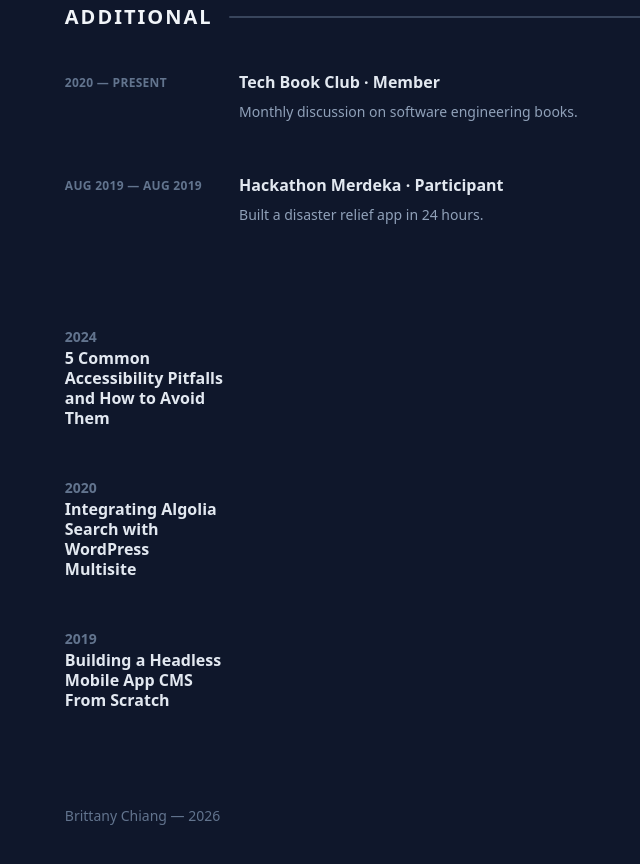
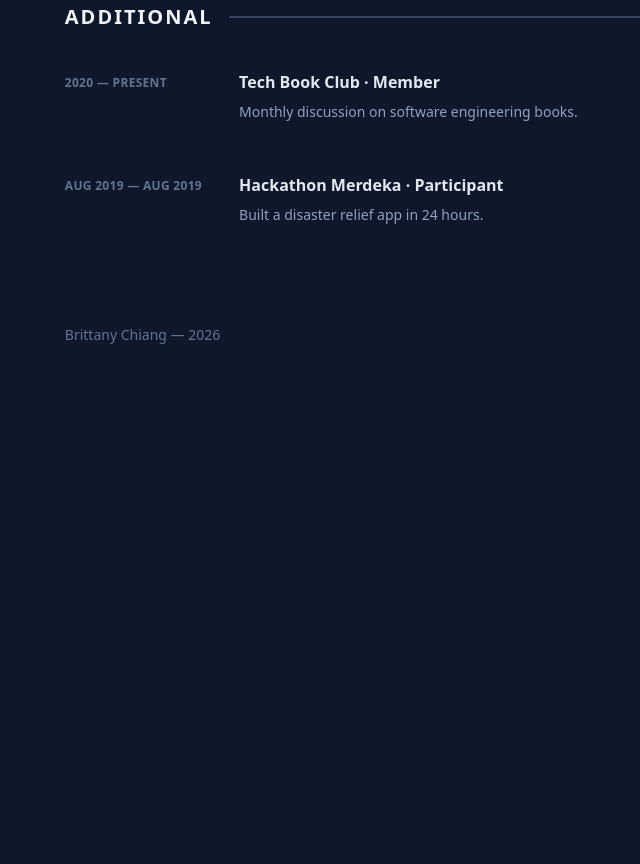
Before and after one commit to zaki-ramadhan/cv-profile-2, a website: page index.html in a window 1280 px wide. Shown: the part 4906-5770 px from the top of the page, without its empty margins (438-1078 px from the left). After the commit the page ends 5347 px from the top, so only its background shows below. Drawn offline with Linux system fonts and the light colour scheme.

Commit message:
remove unusual contents

```diff
--- a/index.html
+++ b/index.html
@@ -943,71 +943,6 @@
         </section>
 
         <section id="writing" class="mb-12 scroll-mt-16 md:mb-16 lg:mb-24 lg:scroll-mt-24" aria-label="Blog posts">
-            <ul class="group/list">
-                <li class="mb-12">
-                    <div
-                        class="group relative grid grid-cols-8 gap-4 transition-all sm:items-center sm:gap-8 md:gap-4 lg:hover:!opacity-100 lg:group-hover/list:opacity-50">
-                        <div
-                            class="absolute -inset-x-4 -inset-y-4 z-0 hidden rounded-md transition motion-reduce:transition-none lg:-inset-x-6 lg:block lg:group-hover:bg-slate-800/50 lg:group-hover:shadow-[inset_0_1px_0_0_rgba(148,163,184,0.1)] lg:group-hover:drop-shadow-lg">
-                        </div>
-                        <div class="z-10 col-span-2">
-                            <p class="text-sm font-semibold leading-6 text-slate-500">2024</p>
-                            <h3 class="-mt-1">
-                                <a class="inline-flex items-baseline font-medium leading-tight text-slate-200   text-base font-semibold"
-                                    href="#" target="_blank" rel="noreferrer noopener"
-                                    aria-label="5 Common Accessibility Pitfalls and How to Avoid Them (opens in a new tab)">
-                                    <span
-                                        class="absolute -inset-x-4 -inset-y-4 hidden rounded md:-inset-x-6 md:-inset-y-4 lg:block"></span>
-                                    <span>5 Common Accessibility Pitfalls and How to Avoid Them <span
-                                            class="inline-block"> </span></span>
-                                </a>
-                            </h3>
-                        </div>
-                    </div>
-                </li>
-                <li class="mb-12">
-                    <div
-                        class="group relative grid grid-cols-8 gap-4 transition-all sm:items-center sm:gap-8 md:gap-4 lg:hover:!opacity-100 lg:group-hover/list:opacity-50">
-                        <div
-                            class="absolute -inset-x-4 -inset-y-4 z-0 hidden rounded-md transition motion-reduce:transition-none lg:-inset-x-6 lg:block lg:group-hover:bg-slate-800/50 lg:group-hover:shadow-[inset_0_1px_0_0_rgba(148,163,184,0.1)] lg:group-hover:drop-shadow-lg">
-                        </div>
-                        <div class="z-10 col-span-2">
-                            <p class="text-sm font-semibold leading-6 text-slate-500">2020</p>
-                            <h3 class="-mt-1">
-                                <a class="inline-flex items-baseline font-medium leading-tight text-slate-200   text-base font-semibold"
-                                    href="#" target="_blank" rel="noreferrer noopener"
-                                    aria-label="Integrating Algolia Search with WordPress Multisite (opens in a new tab)">
-                                    <span
-                                        class="absolute -inset-x-4 -inset-y-4 hidden rounded md:-inset-x-6 md:-inset-y-4 lg:block"></span>
-                                    <span>Integrating Algolia Search with WordPress Multisite <span
-                                            class="inline-block"> </span></span>
-                                </a>
-                            </h3>
-                        </div>
-                    </div>
-                </li>
-                <li class="mb-12">
-                    <div
-                        class="group relative grid grid-cols-8 gap-4 transition-all sm:items-center sm:gap-8 md:gap-4 lg:hover:!opacity-100 lg:group-hover/list:opacity-50">
-                        <div
-                            class="absolute -inset-x-4 -inset-y-4 z-0 hidden rounded-md transition motion-reduce:transition-none lg:-inset-x-6 lg:block lg:group-hover:bg-slate-800/50 lg:group-hover:shadow-[inset_0_1px_0_0_rgba(148,163,184,0.1)] lg:group-hover:drop-shadow-lg">
-                        </div>
-                        <div class="z-10 col-span-2">
-                            <p class="text-sm font-semibold leading-6 text-slate-500">2019</p>
-                            <h3 class="-mt-1">
-                                <a class="inline-flex items-baseline font-medium leading-tight text-slate-200   text-base font-semibold"
-                                    href="#" target="_blank" rel="noreferrer noopener"
-                                    aria-label="Building a Headless Mobile App CMS From Scratch (opens in a new tab)">
-                                    <span
-                                        class="absolute -inset-x-4 -inset-y-4 hidden rounded md:-inset-x-6 md:-inset-y-4 lg:block"></span>
-                                    <span>Building a Headless Mobile App CMS From Scratch <span class="inline-block">
-                                            </span></span>
-                                </a>
-                            </h3>
-                        </div>
-                    </div>
-                </li>
-            </ul>
         </section>
 
         <footer class="max-w-md pb-16 text-sm text-slate-500 sm:pb-0">
```
